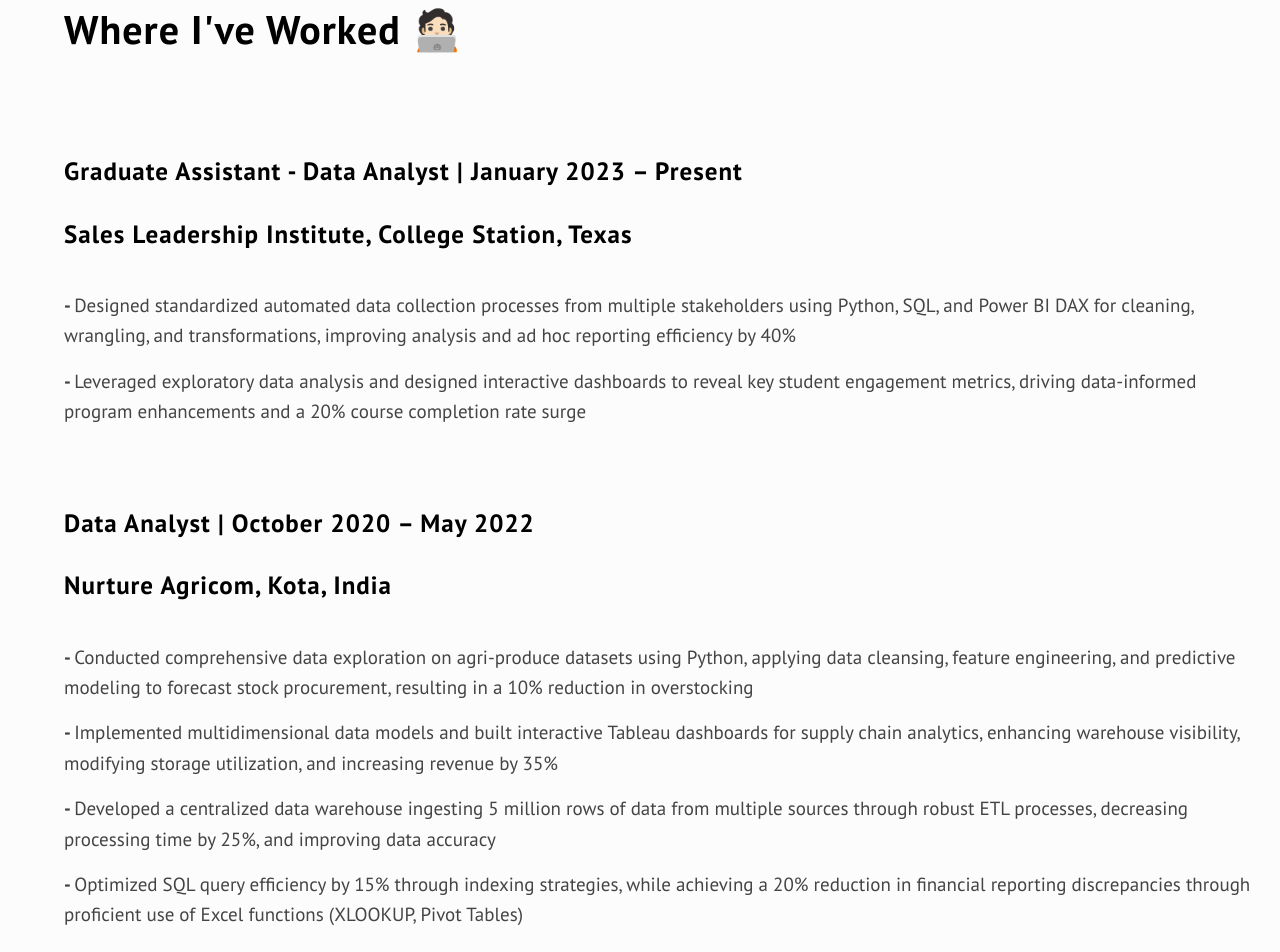
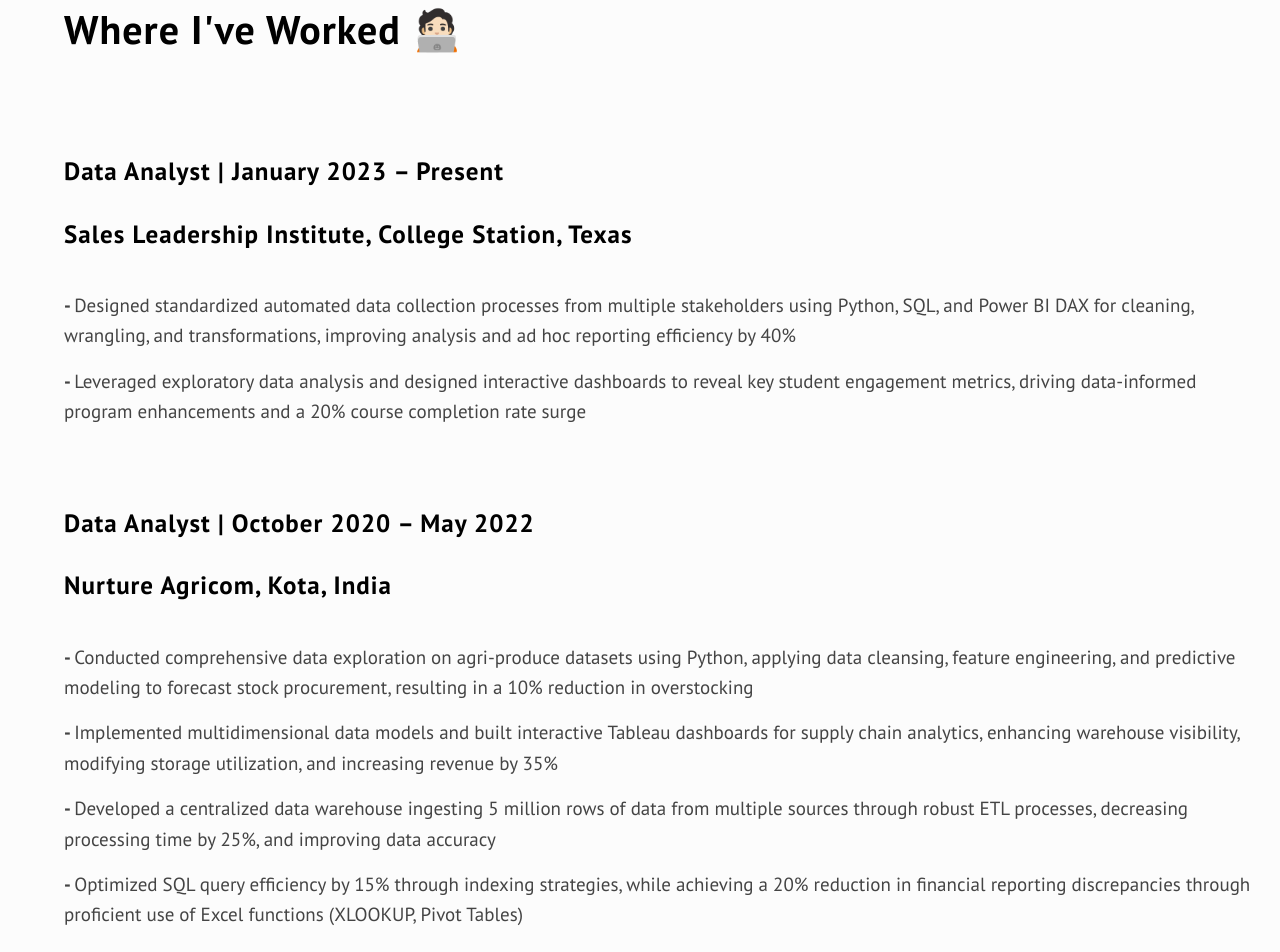
Before and after one commit to anirudh04/anirudh04.github.io, a plain HTML site: page index.html in a window 1280 px wide. Shown: the part 917-1869 px from the top of the page. Drawn offline with nearby package versions, Linux system fonts and the light colour scheme.

Commit message:
Updated employment

```diff
--- a/index.html
+++ b/index.html
@@ -174,7 +174,7 @@
 				<div>
 				<h3 class="heading-quaternary about__heading-quaternary">
 				<b>
-				<color: id="">  Graduate Assistant - Data Analyst   |   January 2023 – Present</color:>
+				<color: id="">  Data Analyst   |   January 2023 – Present</color:>
 				</b>
 				</h3>
 				<h4 class="heading-quaternary about__heading-quaternary">
```
